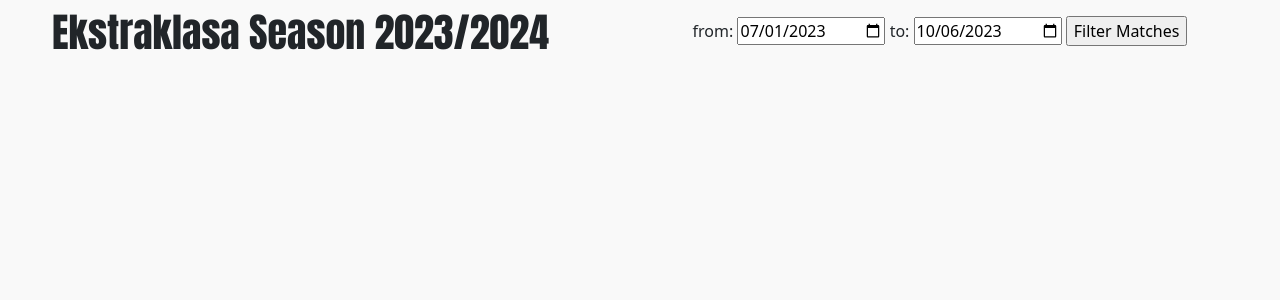
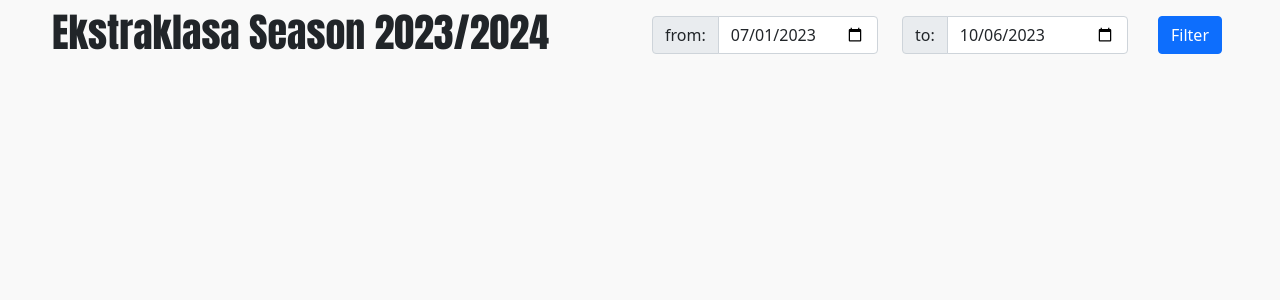
Before and after one commit to Jacek89/Ekstrastats, a Django app: page /table/ in a window 1280 px wide. Shown: the part 80-380 px from the top of the page. Run offline with Django 4.2, Linux system fonts and the light colour scheme; data that the repository does not hold is empty; some libraries are stand-ins or nearby versions.

Commit message:
crispy form customization added

```diff
--- a/app/forms.py
+++ b/app/forms.py
@@ -1,8 +1,8 @@
 from django import forms
 from datetime import date
-
-
-
+from crispy_forms.helper import FormHelper
+from crispy_forms.layout import Layout, Submit, Div
+from crispy_forms.bootstrap import PrependedText
 
 class TableDate(forms.Form):
     date_from = forms.DateField(label='from:',
@@ -12,3 +12,17 @@
     date_to = forms.DateField(label='to:',
                               initial=date.today,
                               widget=forms.widgets.DateInput(attrs={'type': 'date'}))
+
+    def __init__(self, *args, **kwargs):
+        super(TableDate, self).__init__(*args, **kwargs)
+        self.helper = FormHelper()
+        self.helper.form_id = 'table-form'
+        self.helper.form_show_labels = False
+        self.helper.layout = Layout(
+            Div(
+                Div(PrependedText('date_from', "from:"), css_class='col-md-5'),
+                Div(PrependedText('date_to', "to:"), css_class='col-md-5'),
+                Div(Submit('submit', 'Filter'), css_class='col-md-2'),
+                css_class='row pt-3',
+                )
+        )
--- a/app/templates/app/table.html
+++ b/app/templates/app/table.html
@@ -1,4 +1,5 @@
 {% extends "app/base.html" %}
+{% load crispy_forms_tags %}
 {% load static %}
 {% block content %}
 
@@ -9,25 +10,14 @@
     </div>
     <div class="col-md-6 text-center">
       {% csrf_token %}
-      <form id="table-form" class="pt-3">
-        {{ form }}
-        <input type="submit" value="Filter Matches">
-      </form>
-
-
+      {% crispy form form.helper %}
     </div>
-
   </div>
-
-
 </div>
-
-
 
 <div id="success">
 
 </div>
-
 
 <div id="loading">
   <img id="loading-gif" src="{% static 'app/loading.gif' %}" alt="loading">
--- a/requirements.txt
+++ b/requirements.txt
@@ -1,8 +1,10 @@
 asgiref==3.7.2
 certifi==2023.7.22
 charset-normalizer==3.2.0
+crispy-bootstrap5==0.7
 dj-config-url==0.1.1
 Django==4.2.4
+django-crispy-forms==2.0
 gunicorn==21.2.0
 idna==3.4
 packaging==23.1
```
Also changed, not shown: Ekstrastats/settings.py (+9 -1 lines).
